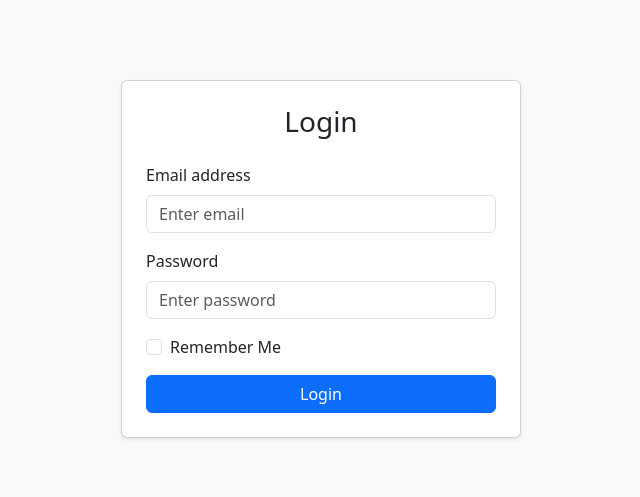
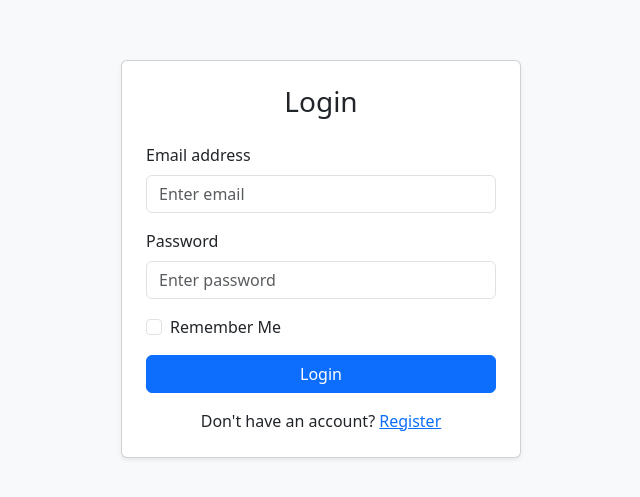
Before and after one commit to sarthak-bhujbal/task-management-app-frontend, a React (Create React App) app: page / in a window 1280 px wide. Shown: the part 141-638 px from the top of the page, without its empty margins (319-959 px from the left). Built offline with nearby package versions, Linux system fonts and the light colour scheme.

Commit message:
add register btn in login page

```diff
--- a/src/pages/LoginPage.js
+++ b/src/pages/LoginPage.js
@@ -1,38 +1,51 @@
-import { useState } from 'react';
-import { loginUser, setToken } from '../services/authService';
-import { useNavigate } from 'react-router-dom';
+import { useState } from "react";
+import { loginUser, setToken } from "../services/authService";
+import { useNavigate } from "react-router-dom";
 import "bootstrap/dist/css/bootstrap.min.css";
 
 const LoginPage = () => {
-  const [form, setForm] = useState({ email: '', password: '', remember: false });
-  const [error, setError] = useState('');
+  const [form, setForm] = useState({
+    email: "",
+    password: "",
+    remember: false,
+  });
+  const [error, setError] = useState("");
   const navigate = useNavigate();
 
-  const handleChange = (e) => setForm({ ...form, [e.target.name]: e.target.value });
+  const handleChange = (e) =>
+    setForm({ ...form, [e.target.name]: e.target.value });
 
   const handleSubmit = async (e) => {
     e.preventDefault();
     try {
-      const res = await loginUser({ email: form.email, password: form.password });
+      const res = await loginUser({
+        email: form.email,
+        password: form.password,
+      });
       if (res.token) {
         setToken(res.token);
-        navigate('/dashboard');
+        navigate("/dashboard");
       } else {
-        setError(res.message || 'Login failed');
+        setError(res.message || "Login failed");
       }
     } catch {
-      setError('Server error');
+      setError("Server error");
     }
   };
 
   return (
     <div className="d-flex justify-content-center align-items-center vh-100 bg-light">
-      <div className="card p-4 shadow-sm" style={{ width: '100%', maxWidth: '400px' }}>
+      <div
+        className="card p-4 shadow-sm"
+        style={{ width: "100%", maxWidth: "400px" }}
+      >
         <h3 className="text-center mb-4">Login</h3>
         {error && <div className="alert alert-danger">{error}</div>}
         <form onSubmit={handleSubmit}>
           <div className="mb-3">
-            <label htmlFor="email" className="form-label">Email address</label>
+            <label htmlFor="email" className="form-label">
+              Email address
+            </label>
             <input
               id="email"
               name="email"
@@ -45,7 +58,9 @@ const LoginPage = () => {
             />
           </div>
           <div className="mb-3">
-            <label htmlFor="password" className="form-label">Password</label>
+            <label htmlFor="password" className="form-label">
+              Password
+            </label>
             <input
               id="password"
               name="password"
@@ -64,14 +79,22 @@ const LoginPage = () => {
               id="remember"
               name="remember"
               checked={form.remember}
-              onChange={e => setForm({ ...form, remember: e.target.checked })}
+              onChange={(e) => setForm({ ...form, remember: e.target.checked })}
             />
             <label className="form-check-label" htmlFor="remember">
               Remember Me
             </label>
           </div>
-          <button type="submit" className="btn btn-primary w-100">Login</button>
+          <button type="submit" className="btn btn-primary w-100">
+            Login
+          </button>
         </form>
+        <div className="text-center mt-3">
+          <span>Don't have an account? </span>
+          <a href="/register" className="text-primary">
+            Register
+          </a>
+        </div>
       </div>
     </div>
   );
```
